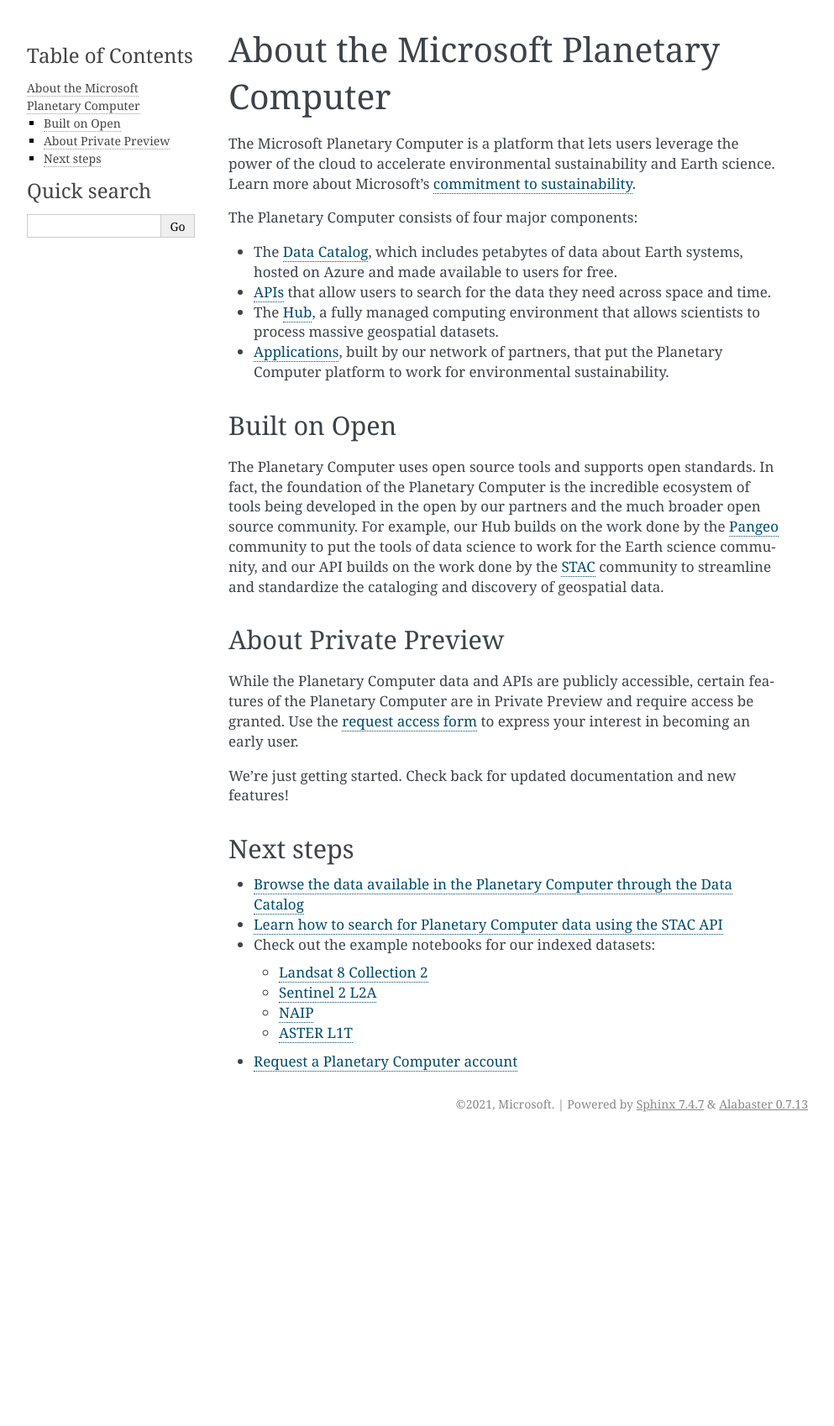
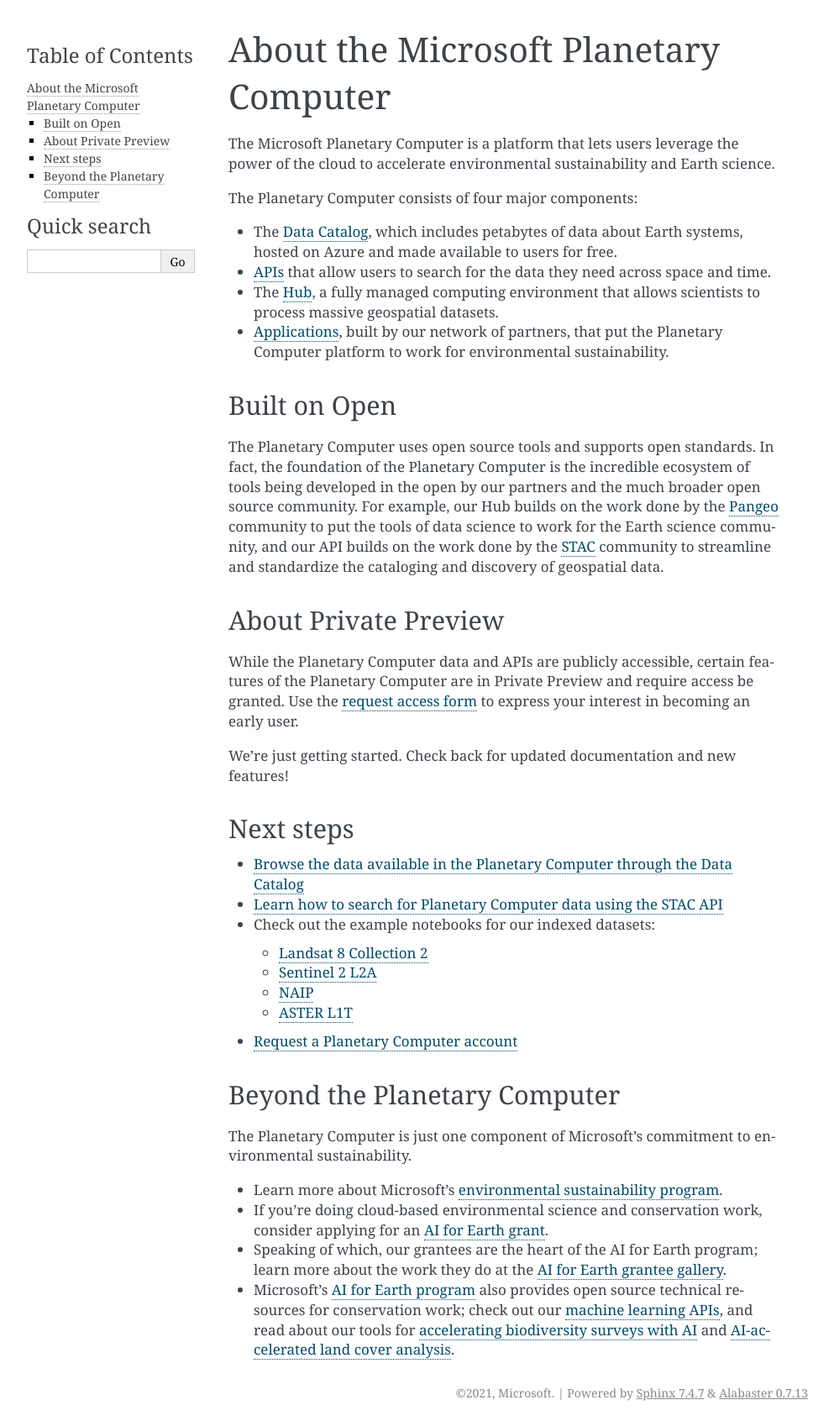
Before and after one commit to microsoft/PlanetaryComputerDataCatalog, a Sphinx documentation site: the page built from docs/overview/about.md, in a window 1280 px wide. Shown: the whole page at 84% size, without its empty margins (148-1141 px from the left). Built offline with Sphinx 7.4.7, drawn with Linux system fonts in a browser that asks for light colours; pages that are not in the unit, such as notebooks, are missing from menus; before the commit the page ends 1354 px from its top, so only the background shows below that.

Commit message:
Added more text about non-PC AI4E/sustainability stuff

```diff
--- a/docs/overview/about.md
+++ b/docs/overview/about.md
@@ -29,3 +29,13 @@
   - [NAIP]((http://planetarycomputer.microsoft.com/dataset/naip#Example-Notebook))
   - [ASTER L1T]((http://planetarycomputer.microsoft.com/dataset/aster-l1t#Example-Notebook))
 - [Request a Planetary Computer account](https://planetarycomputer.microsoft.com/account/request)
+
+
+## Beyond the Planetary Computer
+
+The Planetary Computer is just one component of Microsoft's commitment to environmental sustainability.
+
+- Learn more about Microsoft's [environmental sustainability program](https://www.microsoft.com/en-us/corporate-responsibility/sustainability).
+- If you're doing cloud-based environmental science and conservation work, consider applying for an [AI for Earth grant](http://aka.ms/ai4egrants).
+- Speaking of which, our grantees are the heart of the AI for Earth program; learn more about the work they do at the [AI for Earth grantee gallery](https://aka.ms/ai4egrantees).
+- Microsoft's [AI for Earth program](https://aka.ms/aiforearth) also provides open source technical resources for conservation work; check out our [machine learning APIs](https://aka.ms/ai4eapis), and read about our tools for [accelerating biodiversity surveys with AI](https://aka.ms/biodiversitysurveys) and [AI-accelerated land cover analysis](https://aka.ms/landcovermapping).
```
Also changed, not shown: other parts of docs/overview/about.md (+1 -1 lines).
